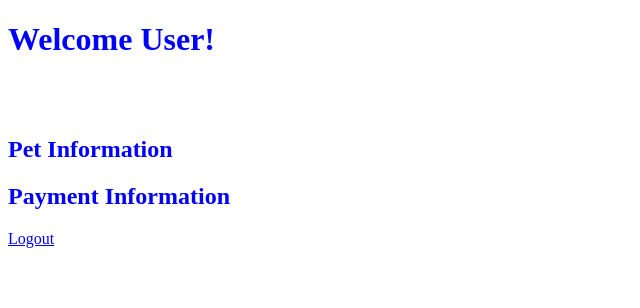
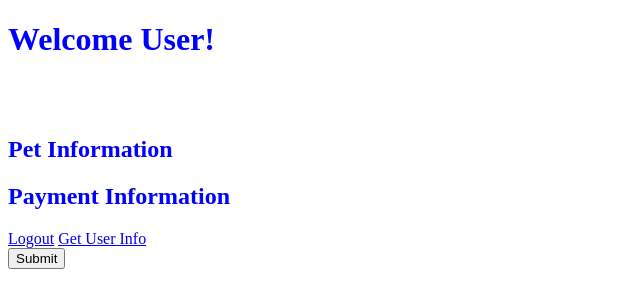
Before and after one commit to KianAlikhani/Vet341, a Flask app: template templates/user/index.html in a window 1280 px wide. Shown: the top 308 px of the page, without its empty margins (0-640 px from the left). Run offline with Flask 2, Linux system fonts and the light colour scheme; the template is opened without the code that fills it, so the values that code supplies are empty.

Commit message:
Updated methods so that front end can implement POST and GET requests via forms and javascript

```diff
--- a/app.py
+++ b/app.py
@@ -1,9 +1,14 @@
 from flask import Flask, render_template, request, redirect, session
+from dbRequests import *
+import json
 import os
 app = Flask(__name__)
 
 @app.route('/')
 def index():
+	print(getPaymentRecords(1))
+	print(checkLogin("Kian Alikhani"))
+	print(checkLogin("Kevin G"))
 	return render_template('index.html')
 
 @app.route('/login', methods=['POST'])
@@ -22,6 +27,17 @@ def logout():
 	session['admin'] = False
 	return redirect('/')
 
+@app.route('/request/getUserInfo', methods=['GET'])
+def request_getUserInfo():
+	if request.method == 'GET':
+		sampleJsonData = '{"o_id": 1, "o_name": "John Doe", "o_address": "123 Street", "phone_number": 1234567890}'
+		return sampleJsonData
+
+@app.route('/request/testLogin', methods=['POST'])
+def request_testLogin():
+	if request.method == 'POST':
+		print("POSTED SUCCESSFULLY!")
+	return redirect('/')
 
 if __name__ == '__main__':
 	app.secret_key = os.urandom(12)
--- a/templates/user/index.html
+++ b/templates/user/index.html
@@ -28,11 +28,20 @@
 
   <h1>Welcome User!</h1>
 
-    <br>
-    <br>
+  <br>
+  <br>
   <h2>Pet Information</h2>
   <h2>Payment Information</h2>
-    <a href='logout.html'>Logout</a>
+  <a href='logout.html'>Logout</a>
+
+  <!-- KIAN'S GET AND POST REQUEST STUFF FOR FRONT END. USE THIS AS EXAMPLE -->
+  <!-- GET REQUEST EXAMPLE. THIS DATA IS WHAT YOU NEED TO PARSE USING JAVASCRIPT AND DISPLAY IT IN HTML -->
+  <a href='/request/getUserInfo'>Get User Info</a>
+
+  <!-- POST REQUEST EXAMPLE. NOTE IN CONSOLE LOG "POSTED SUCCESSFULLY! APPEARS AFTER SUBMIT IS CLICKED" -->
+  <form action="/request/testLogin" method="POST">
+    <input type="submit" value="Submit">
+  </form>
 
 </body>
 
```
